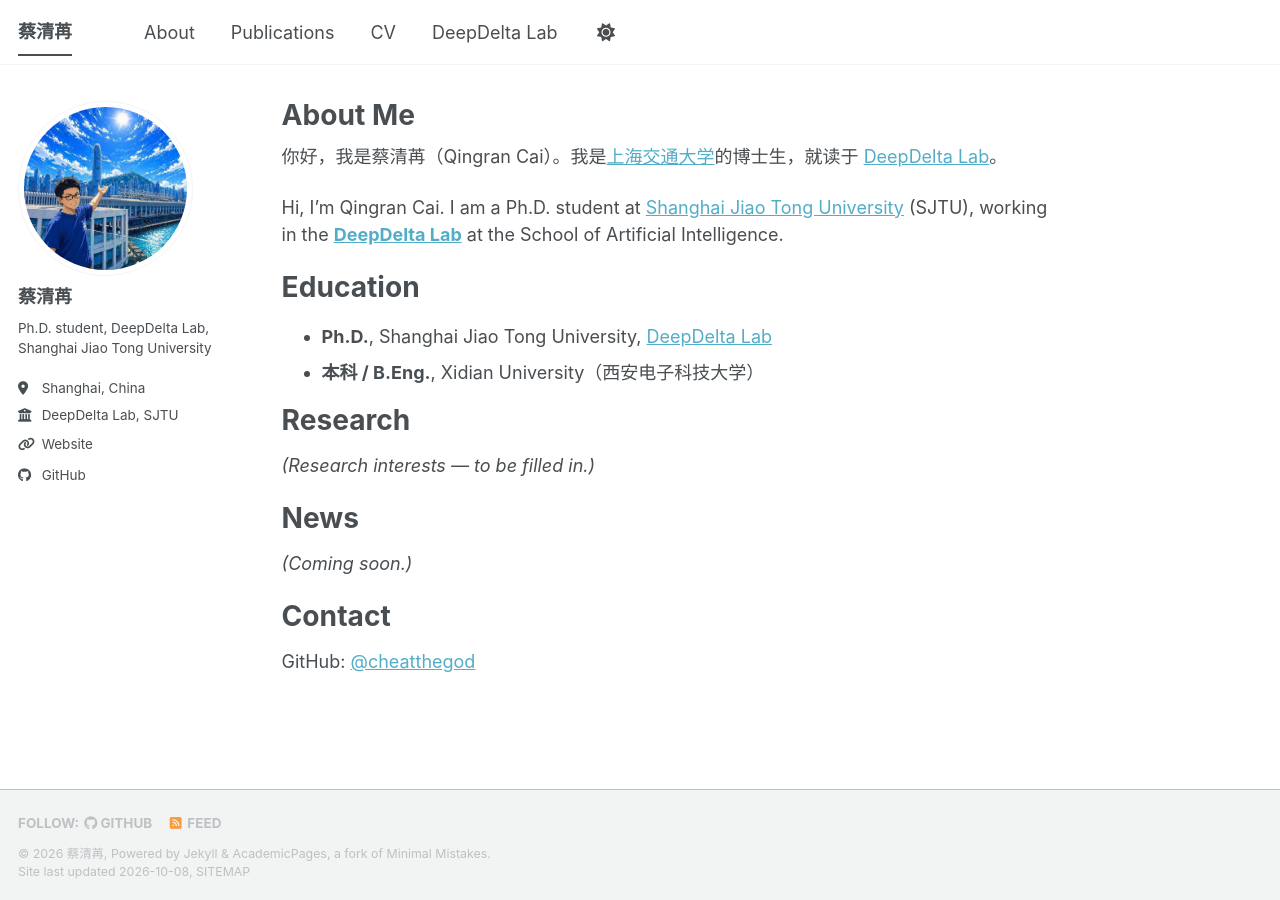
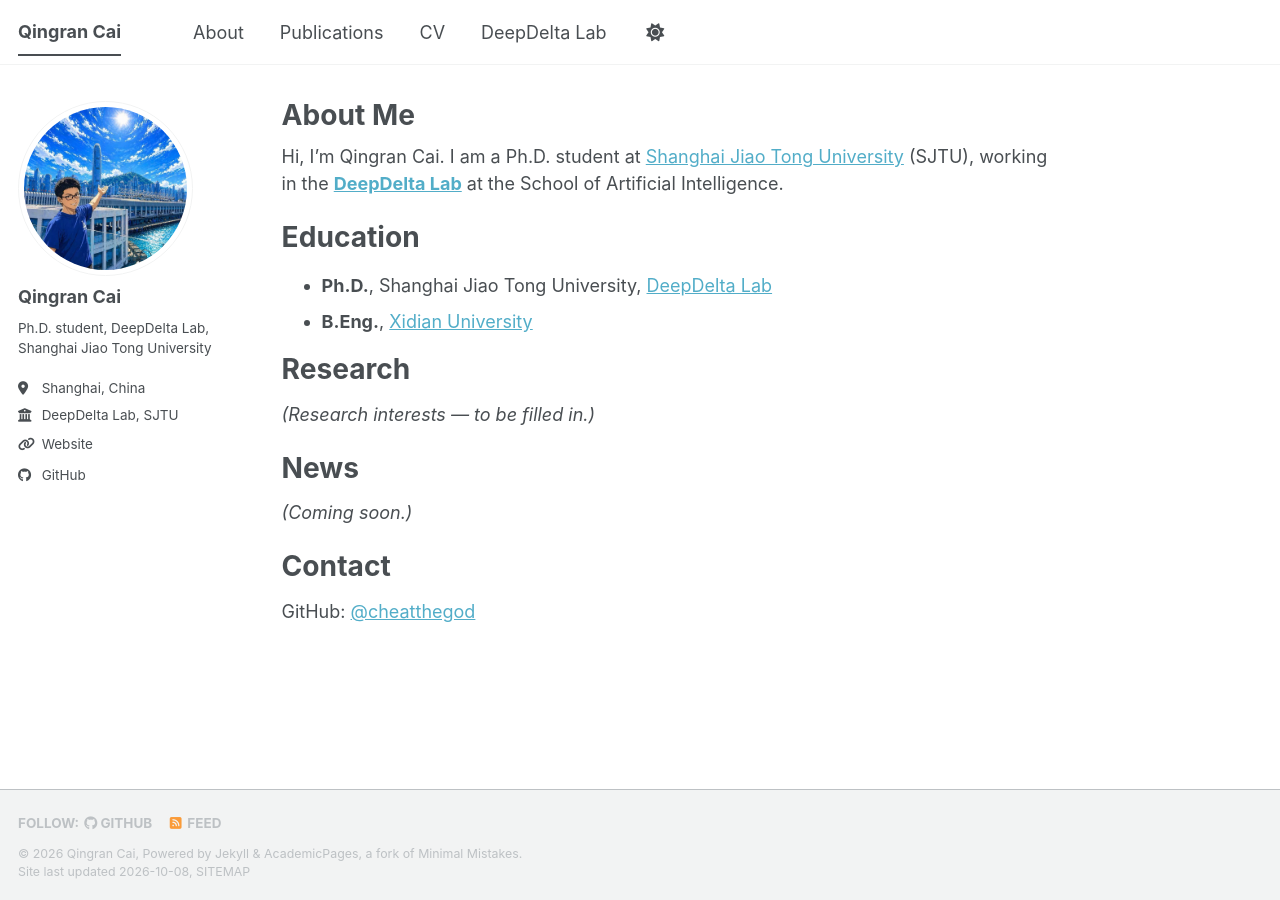
Before and after one commit to cheatthegod/cheatthegod.github.io, a Jekyll site: the page built from _pages/about.md, in a window 1280 px wide. Built offline with Jekyll 4.4.1, drawn with Linux system fonts in a browser that asks for light colours; a style sheet for code colours, icons or effects is not loaded.

Commit message:
English-only site

```diff
--- a/_config.yml
+++ b/_config.yml
@@ -9,10 +9,10 @@
 # Basic Site Settings
 locale                   : "en-US"
 site_theme               : "default" # The available themes options are "default", "air", "sunrise", "mint", "dirt" and "contrast"
-title                    : "蔡清苒"
+title                    : "Qingran Cai"
 title_separator          : "-"
-name                     : &name "蔡清苒"
-description              : &description "蔡清苒's academic homepage"
+name                     : &name "Qingran Cai"
+description              : &description "Qingran Cai's academic homepage"
 url                      : https://cheatthegod.github.io
                                                            # or if you already have some other page hosted on Github then use "https://[your GitHub username].github.io/[Your Repo Name]"
 baseurl                  : "" # the subpath of your site, e.g. "/blog"
@@ -24,7 +24,7 @@ repository               : "cheatthegod/cheatthegod.github.io"
 author:
   # Biographic information
   avatar           : "profile-v2.png"
-  name             : "蔡清苒"
+  name             : "Qingran Cai"
   pronouns         : # example: "she/her"
   bio              : "Ph.D. student, DeepDelta Lab, Shanghai Jiao Tong University"
   location         : "Shanghai, China"
--- a/_pages/about.md
+++ b/_pages/about.md
@@ -7,14 +7,12 @@ redirect_from:
   - /about.html
 ---
 
-你好，我是蔡清苒（Qingran Cai）。我是[上海交通大学](https://www.sjtu.edu.cn/)的博士生，就读于 [DeepDelta Lab](https://deepdeltalab.github.io/)。
-
 Hi, I'm Qingran Cai. I am a Ph.D. student at [Shanghai Jiao Tong University](https://www.sjtu.edu.cn/) (SJTU), working in the [**DeepDelta Lab**](https://deepdeltalab.github.io/) at the School of Artificial Intelligence.
 
 Education
 ======
 * **Ph.D.**, Shanghai Jiao Tong University, [DeepDelta Lab](https://deepdeltalab.github.io/)
-* **本科 / B.Eng.**, Xidian University（西安电子科技大学）
+* **B.Eng.**, [Xidian University](https://www.xidian.edu.cn/)
 
 Research
 ======
```
